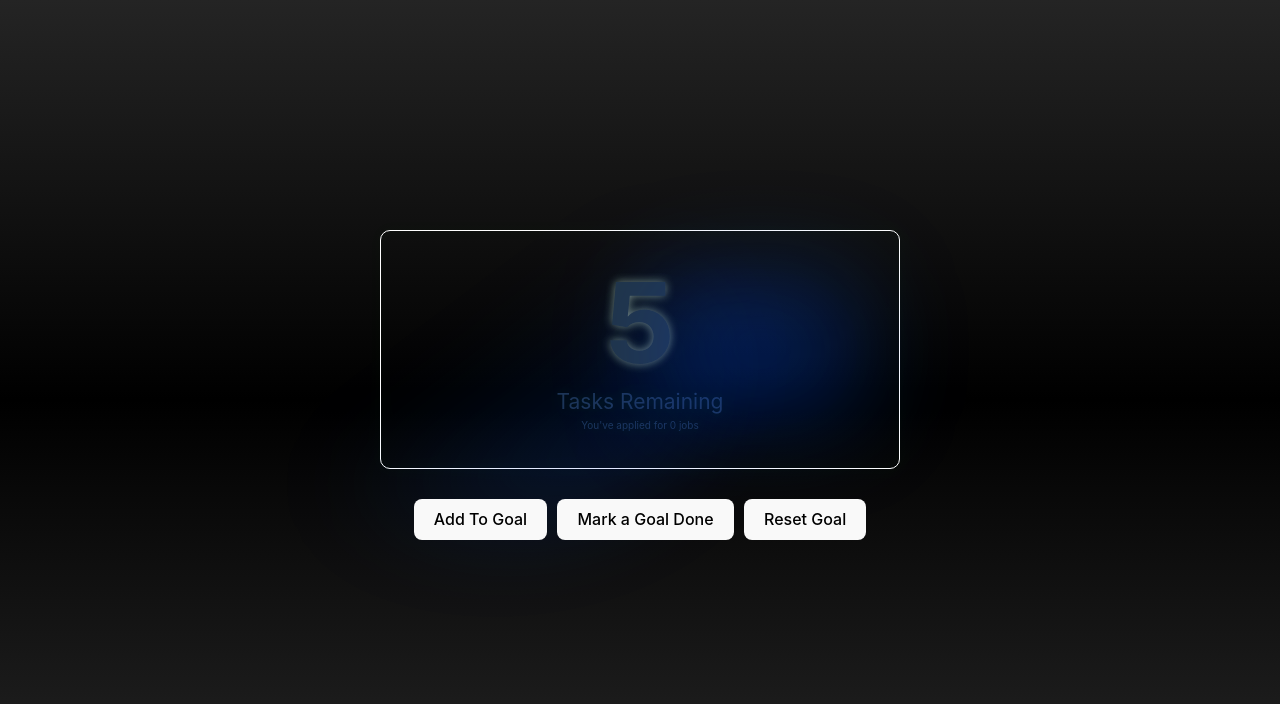
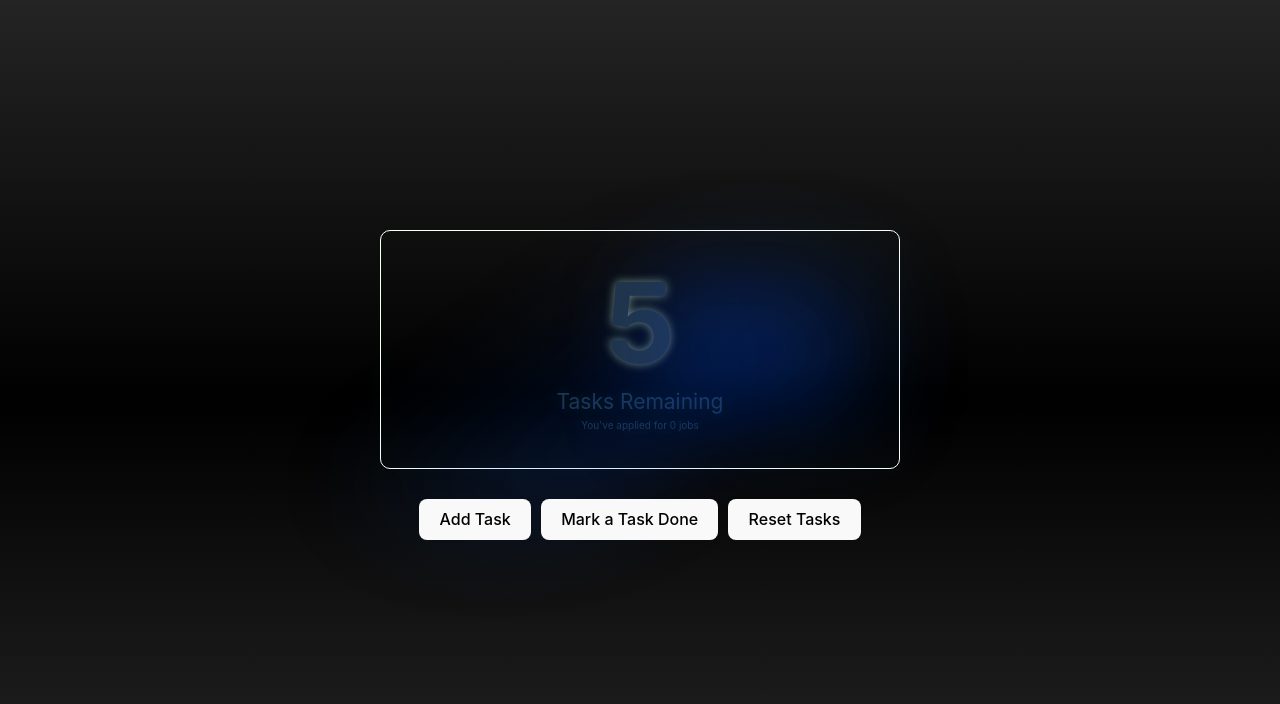
Before and after one commit to Musilix/React-Spring-Vite, a React (Vite) app in the folder Task Tracker/task-tracker-frontend/: page / in a window 1280 px wide. Shown: the top 704 px of the page. Built offline with nearby package versions, Linux system fonts and the light colour scheme; no server answers.

Commit message:
refactoring DB side effects after reducer method is used to update UI

```diff
--- a/Task Tracker/task-tracker-frontend/src/App.tsx
+++ b/Task Tracker/task-tracker-frontend/src/App.tsx
@@ -28,11 +28,10 @@ const tickerDown = {
 };
 
 function App() {
+  const reducer = TaskReducer;
   const [ticker, setTicker] = useState(tickerUp);
   const [totalJobsApplied, setTotalJobsApplied] = useState(0);
-
-  const reducer = TaskReducer;
-
+  const [taskAction, setTaskAction] = useState({ type: "" });
   // Handling adding, removing, or resetting tasks
   const [baseGoal, dispatch] = useReducer(reducer, { amt: 5 });
 
@@ -66,29 +65,27 @@ function App() {
           "invert(0) drop-shadow(rgba(0, 255, 43, 0.1) 0px 0px 0.3rem)";
       }
     }
-  }, [baseGoal.amt]);
 
-  const handleClick = (type: string | void) => {
-    dispatch({ type: type });
-
-    // Refactor Incoming - Find a better pattern for setting these state variables on button click
-    // TODO: move this logic to the useEffect hook some how
-    // This work is definitely more fit for something like the useEffect hook, but currently i NEED the type information to conditionally update the ticker state and totalJobsApplied state properly
-    // Maybe theres a way to accomplish this while using useEffect?
-    if (type === "inc") {
-      ticker !== tickerUp ? setTicker(tickerUp) : "";
-    } else if (type === "dec") {
-      ticker !== tickerDown ? setTicker(tickerDown) : "";
-
-      // TODO: add a column for usrs currTaskGoal (baseGoal)
-      // We only need to update the count in the DB if we are removing a task (i.e. we finished it) and the current tasks are greater than 0
-      // If not, we can just keep clicking the remove tasks button even when we have 0 tasks and it will update the DB... a user COULD always alter the code to
-      // remove this check for any reason, but currently I have no clue how to keep a user from completing tasks when they have no tasks. I think we need to keep track
-      // of curr task amt in the DB as well...
+    if (taskAction.type === "dec") {
       if (baseGoal.amt > 0) {
         totalJobsHelper(totalJobsApplied, setTotalJobsApplied);
       }
     }
+  }, [baseGoal.amt]);
+
+  const handleClick = (type: string) => {
+    // TODO: find out how to incorporate this into the useEffect hook without the strange behavior explained below...
+    // The behavior of this is strange if i put the check in useEffect, as with the case where we go from adding tasks to removing one, it will still use the tickerUp settings for the decerement removal
+    // only after then, if I decrement again will it properly use the tickerDown settings instead. That's because it doesnt actively update the ticker direction setting until AFTER the value itself has update
+    // this means that it will use the previously set ticker direction setting, and THEN update the ticker setting properly... This is the only solution I have for this now.
+    if (taskAction.type === "dec") {
+      ticker !== tickerUp ? setTicker(tickerUp) : "";
+    } else if (taskAction.type === "dec") {
+      ticker !== tickerDown ? setTicker(tickerDown) : "";
+    }
+
+    setTaskAction({ type });
+    dispatch({ type: type });
   };
 
   return (
@@ -110,14 +107,14 @@ function App() {
       </section>
 
       <section id="tracker-list-form">
-        <button onClick={() => handleClick("inc")}>Add To Goal</button>
+        <button onClick={() => handleClick("inc")}>Add Task</button>
         <button
           onClick={() => handleClick("dec")}
           disabled={baseGoal.amt === 0}
         >
-          Mark a Goal Done
+          Mark a Task Done
         </button>
-        <button onClick={() => handleClick("reset")}>Reset Goal</button>
+        <button onClick={() => handleClick("reset")}>Reset Tasks</button>
       </section>
     </div>
   );
```
